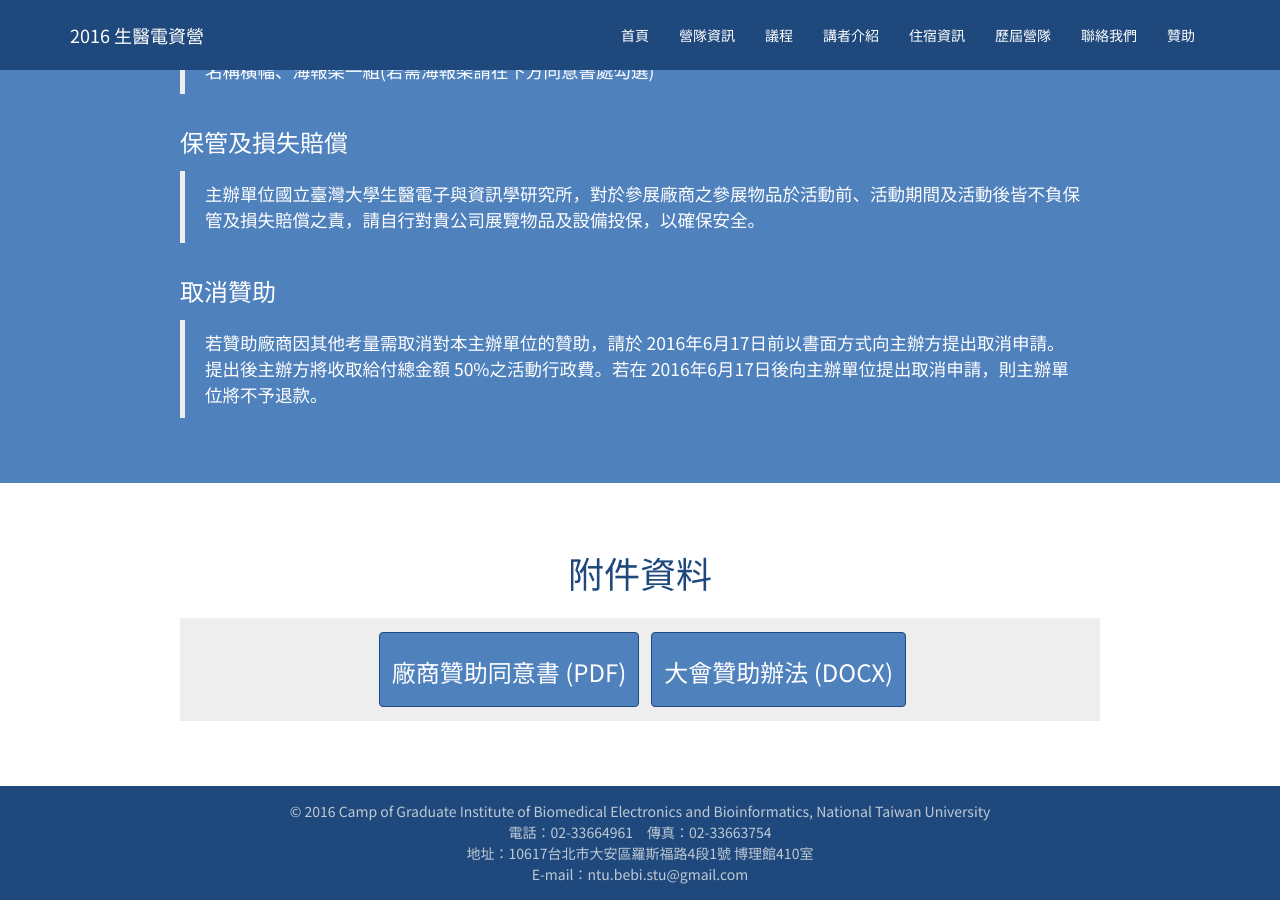
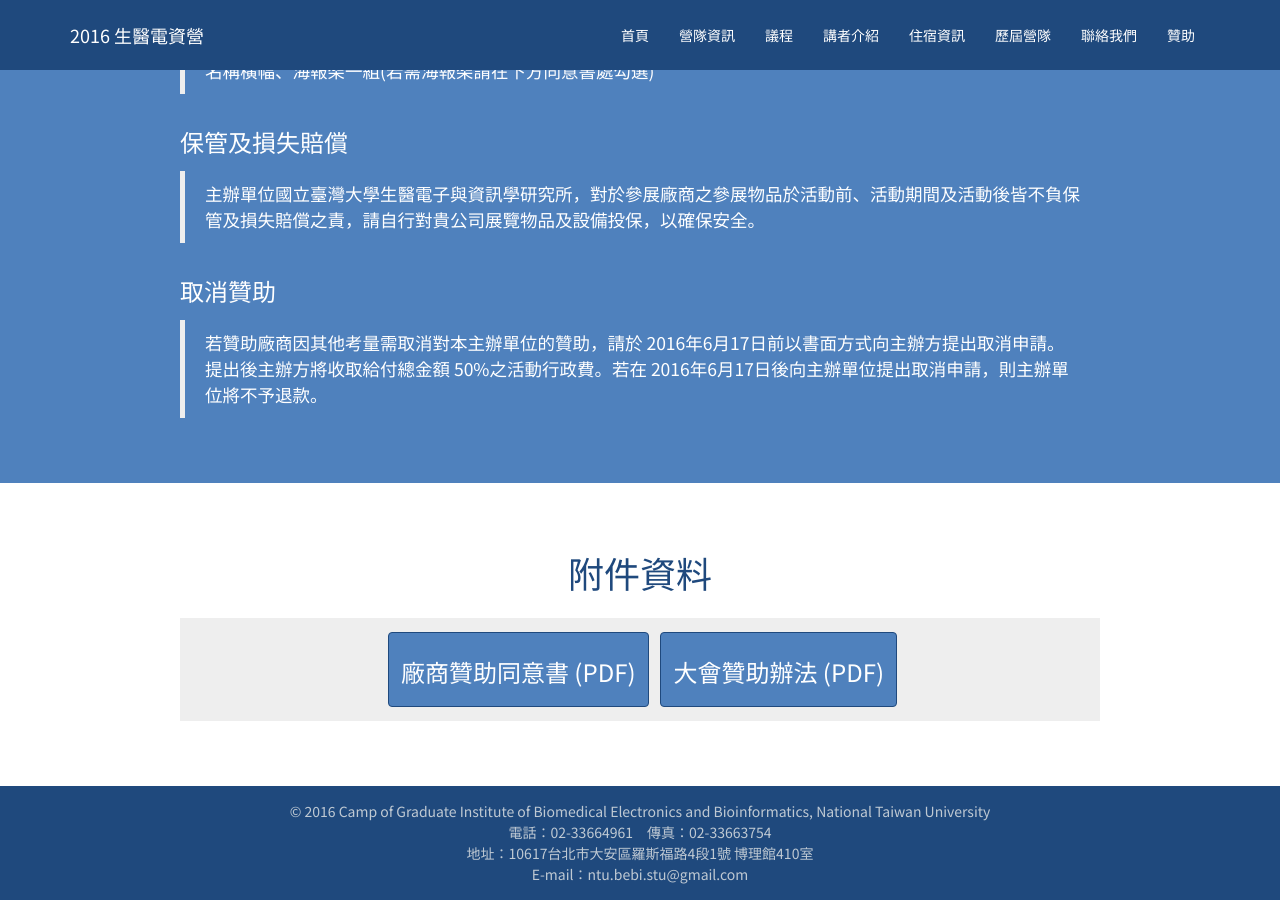
Before and after one commit to NTUBEBEISU/2016-camp-site, a Jekyll site: the page built from sponsor.html, in a window 1280 px wide and 900 px high, scrolled down 3084 px. Built offline with Jekyll 4.4.1, drawn with Linux system fonts in a browser that asks for light colours; nearby versions of some CDN libraries.

Commit message:
sponsor docx to pdf

```diff
--- a/_camp2016-su/feed.xml
+++ b/_camp2016-su/feed.xml
@@ -6,8 +6,8 @@
 </description>
     <link>http://www.bebi.ntu.edu.tw/su/camp2016/</link>
     <atom:link href="http://www.bebi.ntu.edu.tw/su/camp2016/feed.xml" rel="self" type="application/rss+xml"/>
-    <pubDate>Tue, 31 May 2016 23:36:05 +0000</pubDate>
-    <lastBuildDate>Tue, 31 May 2016 23:36:05 +0000</lastBuildDate>
+    <pubDate>Tue, 31 May 2016 23:54:36 +0000</pubDate>
+    <lastBuildDate>Tue, 31 May 2016 23:54:36 +0000</lastBuildDate>
     <generator>Jekyll v3.1.6</generator>
 
       <item>
--- a/_camp2016-su/sponsor/index.html
+++ b/_camp2016-su/sponsor/index.html
@@ -318,7 +318,7 @@
             <div class="col-xs-12 col-sm-10 col-sm-offset-1">
                 <blockquote style="background-color: #eee">
                    <a class="btn btn-theme" href="/su/camp2016/assets/files/agree.pdf"><h3>廠商贊助同意書 (PDF)</h3></a>
-                   <a class="btn btn-theme" href="/su/camp2016/assets/files/sponsor.docx"><h3>大會贊助辦法 (DOCX)</h3></a>
+                   <a class="btn btn-theme" href="/su/camp2016/assets/files/sponsor.pdf"><h3>大會贊助辦法 (PDF)</h3></a>
                </blockquote>
             </div>
         </div>
--- a/_camp2016/feed.xml
+++ b/_camp2016/feed.xml
@@ -6,8 +6,8 @@
 </description>
     <link>http://www.bebi.ntu.edu.tw/camp2016/</link>
     <atom:link href="http://www.bebi.ntu.edu.tw/camp2016/feed.xml" rel="self" type="application/rss+xml"/>
-    <pubDate>Tue, 31 May 2016 23:36:04 +0000</pubDate>
-    <lastBuildDate>Tue, 31 May 2016 23:36:04 +0000</lastBuildDate>
+    <pubDate>Tue, 31 May 2016 23:54:35 +0000</pubDate>
+    <lastBuildDate>Tue, 31 May 2016 23:54:35 +0000</lastBuildDate>
     <generator>Jekyll v3.1.6</generator>
 
       <item>
--- a/_camp2016/sponsor/index.html
+++ b/_camp2016/sponsor/index.html
@@ -318,7 +318,7 @@
             <div class="col-xs-12 col-sm-10 col-sm-offset-1">
                 <blockquote style="background-color: #eee">
                    <a class="btn btn-theme" href="/camp2016/assets/files/agree.pdf"><h3>廠商贊助同意書 (PDF)</h3></a>
-                   <a class="btn btn-theme" href="/camp2016/assets/files/sponsor.docx"><h3>大會贊助辦法 (DOCX)</h3></a>
+                   <a class="btn btn-theme" href="/camp2016/assets/files/sponsor.pdf"><h3>大會贊助辦法 (PDF)</h3></a>
                </blockquote>
             </div>
         </div>
--- a/sponsor.html
+++ b/sponsor.html
@@ -256,7 +256,7 @@ permalink: /sponsor/
             <div class="col-xs-12 col-sm-10 col-sm-offset-1">
                 <blockquote style="background-color: #eee">
                    <a class="btn btn-theme" href="{{"/assets/files/agree.pdf"| prepend: site.baseurl }}"><h3>廠商贊助同意書 (PDF)</h3></a>
-                   <a class="btn btn-theme" href="{{"/assets/files/sponsor.docx" | prepend: site.baseurl }}"><h3>大會贊助辦法 (DOCX)</h3></a>
+                   <a class="btn btn-theme" href="{{"/assets/files/sponsor.pdf" | prepend: site.baseurl }}"><h3>大會贊助辦法 (PDF)</h3></a>
                </blockquote>
             </div>
         </div>
```
Also changed, not shown: 6 other files.
